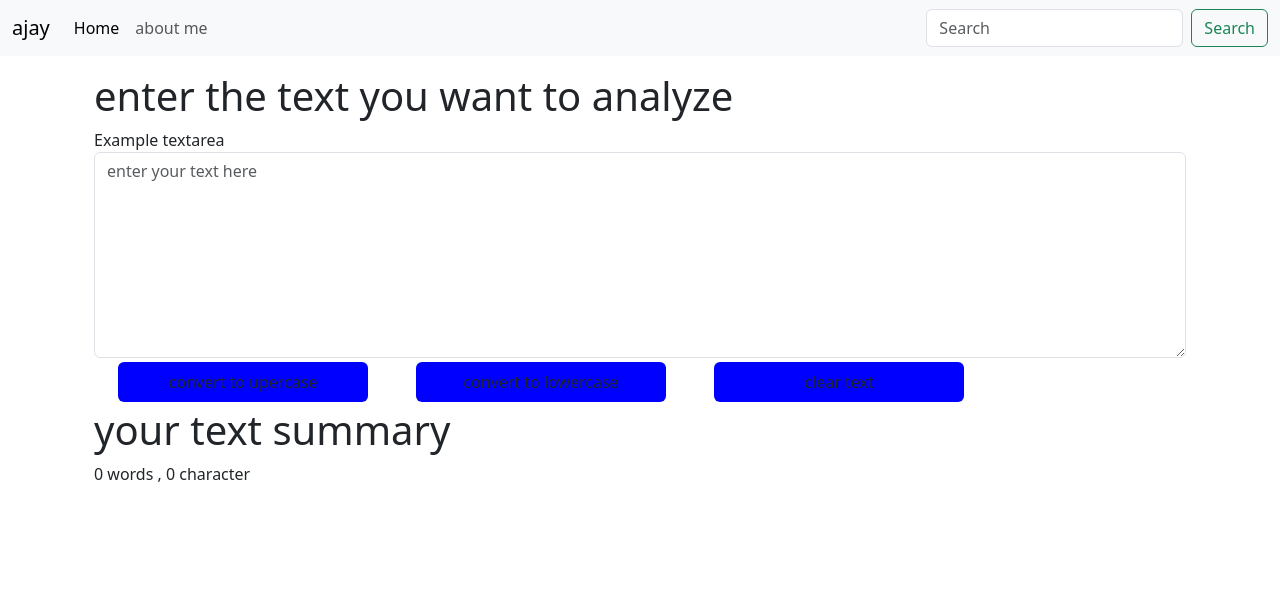
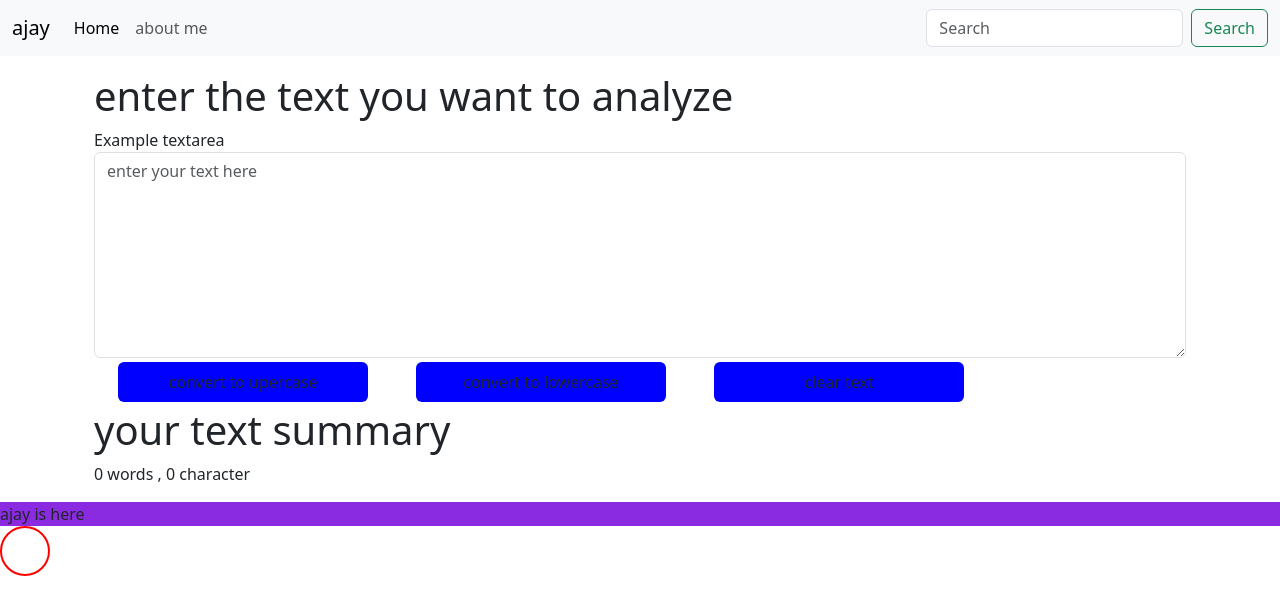
Before and after one commit to azzayshakya/front_end_learning, a React (Create React App) app in the folder basic/learning_react/: page / in a window 1280 px wide. Shown: the top 614 px of the page. Built offline with nearby package versions, Linux system fonts and the light colour scheme.

Commit message:
ading some files

```diff
--- a/basic/learning_react/src/App.css
+++ b/basic/learning_react/src/App.css
@@ -43,3 +43,22 @@
   height: 40px;
   width: 250px;
 }
+
+.lesgo{
+  background-color: blueviolet;
+}
+
+.lesgi:hover{
+  background-color:red ;
+}
+
+.circle{
+  border: 2px red solid;
+  height: 50px;
+  width: 50px;
+  border-radius: 50%;
+}
+
+.circle:hover{
+  border: 100%;
+}
--- a/basic/learning_react/src/App.js
+++ b/basic/learning_react/src/App.js
@@ -2,7 +2,7 @@
 import './App.css';
 import Navbar from './components/Navbar';
 import Form from './component2/form';
-
+import About from './components/about';
 
 
 function App() {
@@ -15,6 +15,7 @@ function App() {
     <Form heading="enter the text you want to analyze"/>
 
     </div>
+     <About/>
 
 
     </div>
--- /dev/null
+++ b/basic/learning_react/src/components/about.js
@@ -0,0 +1,21 @@
+//rfc
+
+
+
+
+import React from 'react';
+
+
+const About =()=>{
+    return <div>
+        <div className='lesgo'>
+        ajay is here
+        </div>
+        <div className="circle">
+
+        </div>
+    </div>;
+
+
+}
+export default About;
```
